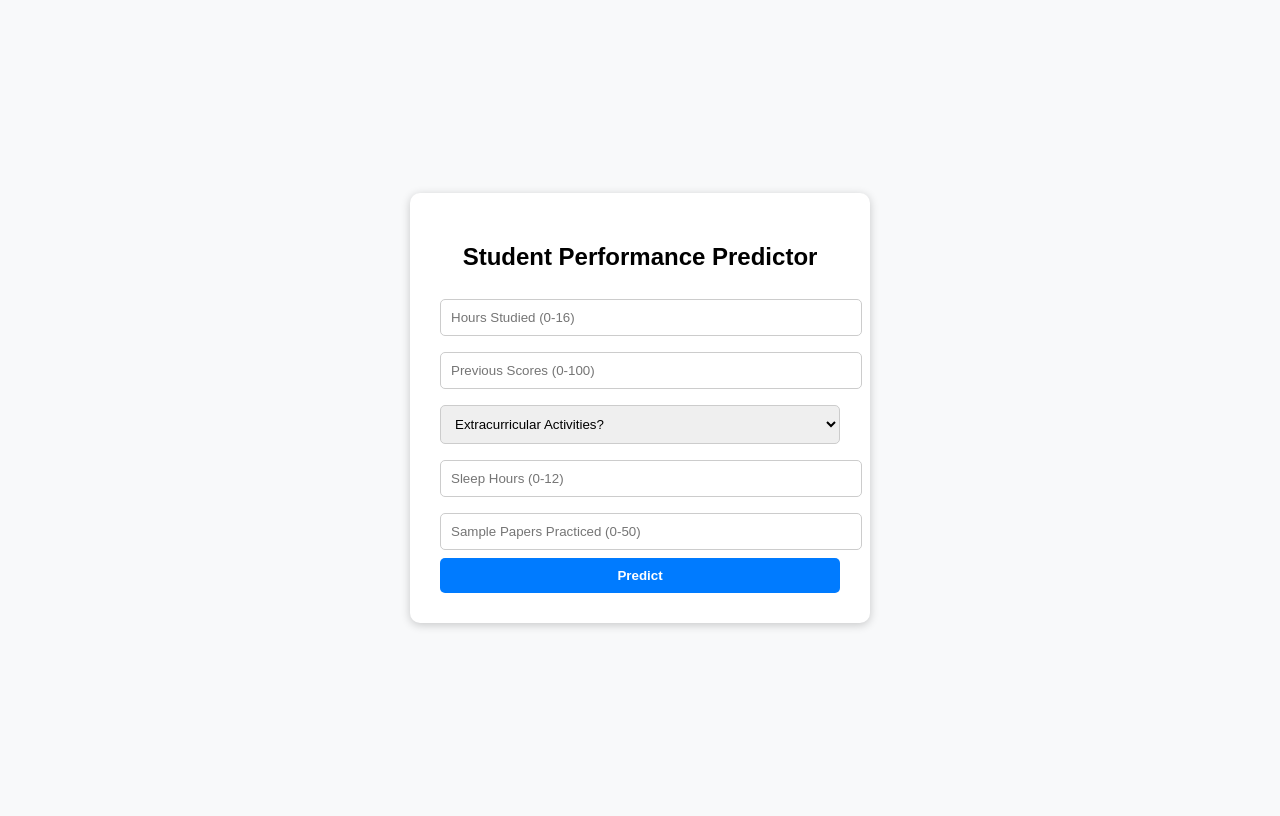
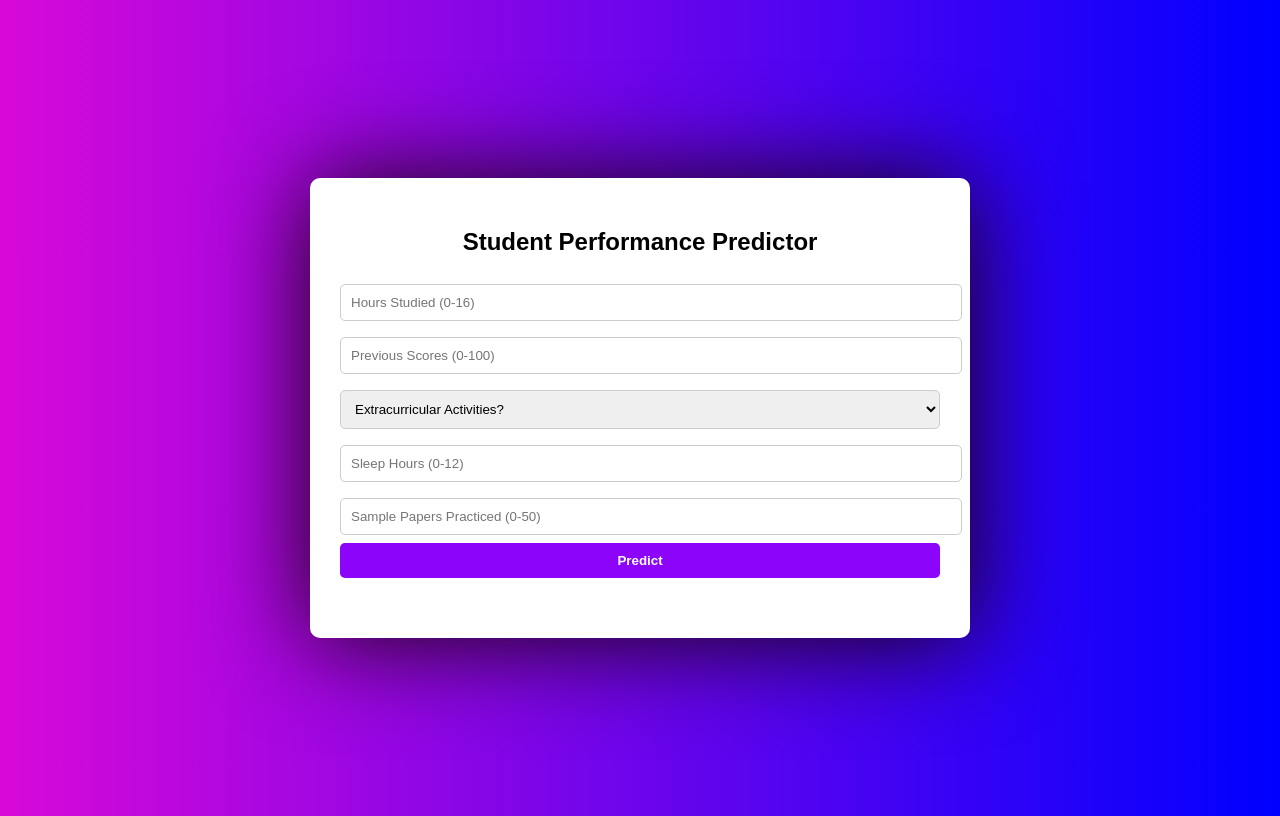
Before and after one commit to Mahender36/ScoreSense, a Flask app: page / in a window 1280 px wide. Run offline with Flask 3, Linux system fonts and the light colour scheme; parts of the project's set-up code (start-up, migrations or seed data) failed here and were passed over.

Commit message:
Improved UI

```diff
--- a/templates/index.html
+++ b/templates/index.html
@@ -11,13 +11,15 @@
             justify-content: center;
             align-items: center;
             height: 100vh;
+            background-image: linear-gradient(to right,rgb(216, 9, 216),blue);
         }
         .box {
             background: white;
             padding: 30px;
             border-radius: 10px;
-            box-shadow: 0 2px 10px rgba(0,0,0,0.2);
-            width: 400px;
+            box-shadow: 0 2px 100px rgb(24, 4, 4);
+            width: 600px;
+            height:400px;
         }
         .box h2 {
             text-align: center;
@@ -33,12 +35,15 @@
         .box button {
             width: 100%;
             padding: 10px;
-            background: #007bff;
+            background: #8c05fa;
             border: none;
             color: white;
             font-weight: bold;
             cursor: pointer;
             border-radius: 5px;
+        }
+        .box button:hover{
+            background: rgb(24, 24, 209);
         }
         .box .result {
             margin-top: 15px;
```
